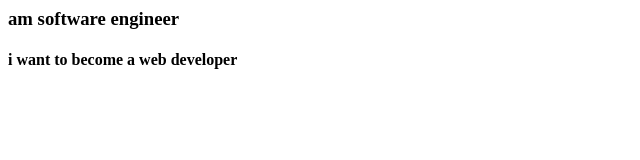
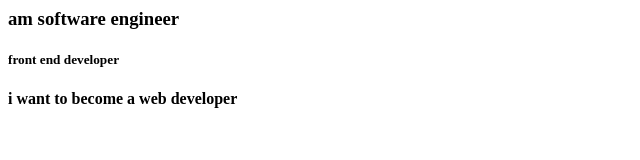
Before and after one commit to berekethaile0905-dot/bekiportoflfio, a plain HTML site: page index.html in a window 1280 px wide. Shown: the whole page, without its empty margins (0-640 px from the left). Drawn offline with Linux system fonts and the light colour scheme.

Commit message:
Update index.html
my first commit

```diff
--- a/index.html
+++ b/index.html
@@ -6,6 +6,7 @@
 </head>
 <body>
   <h3>am software engineer</h3>
+  <h5>front end developer</h5>
   <h4>i want to become a web developer</h4>
 </body>
 </html>
```
